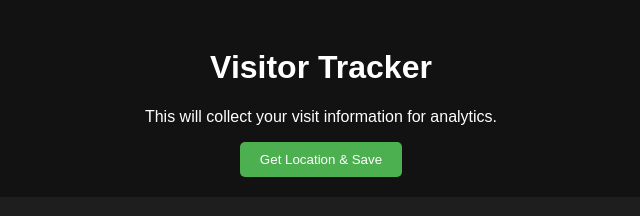
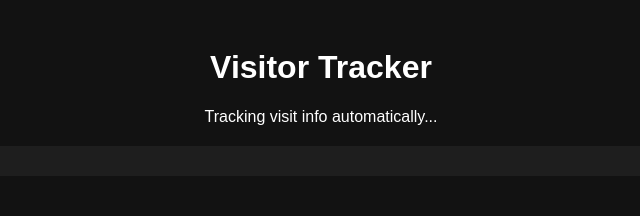
Before and after one commit to toolznest/visitor-tracker, a plain HTML site: page index.html in a window 1280 px wide. Shown: the whole page, without its empty margins (319-959 px from the left). Drawn offline with Linux system fonts and the light colour scheme; no server answers.

Commit message:
Update index.html

```diff
--- a/index.html
+++ b/index.html
@@ -8,9 +8,7 @@
 </head>
 <body>
   <h1>Visitor Tracker</h1>
-  <p>This will collect your visit information for analytics.</p>
-
-  <button id="getLocation">Get Location & Save</button>
+  <p>Tracking visit info automatically...</p>
   <pre id="output"></pre>
 
   <!-- Firebase SDK -->
```
